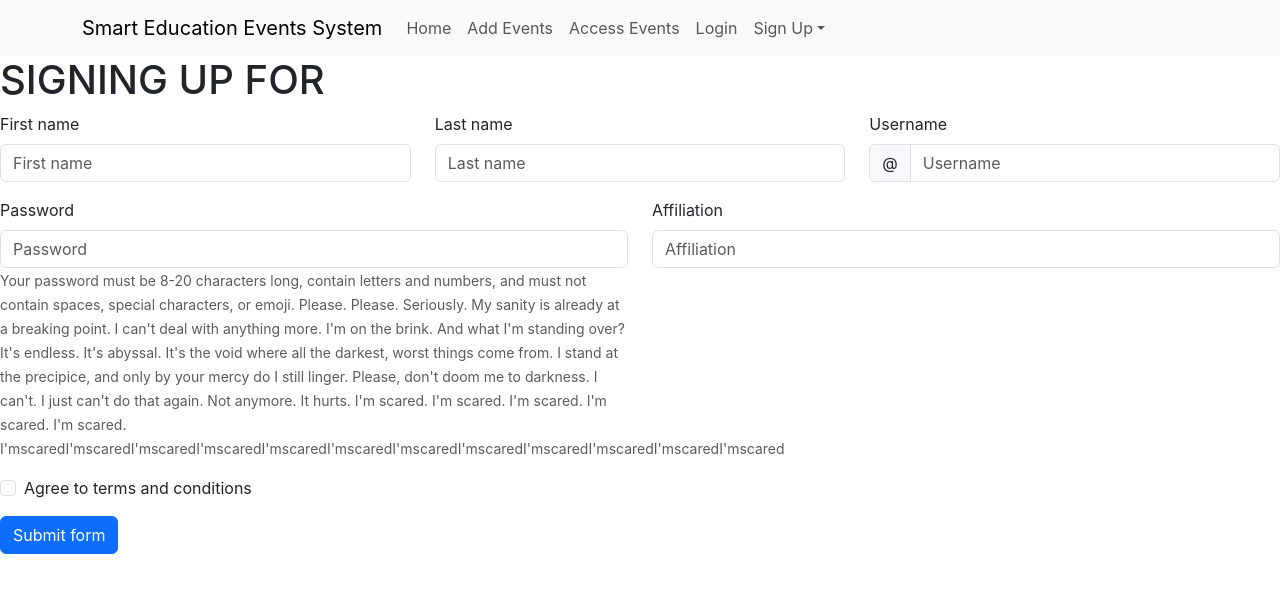
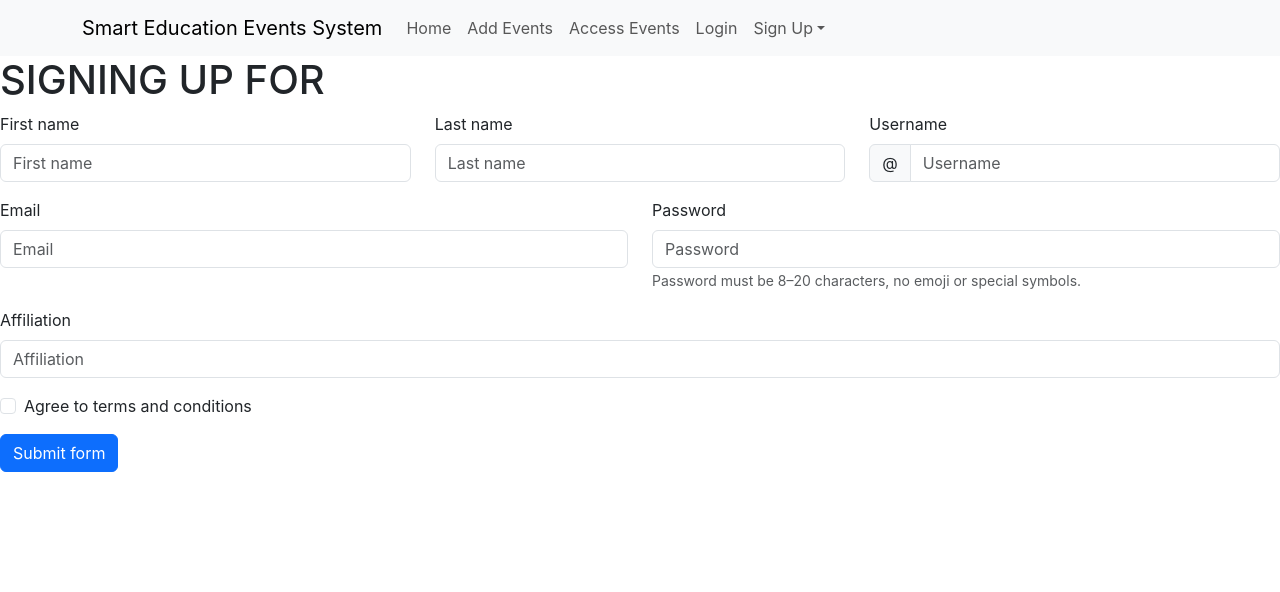
Before and after one commit to Kurake/343-Project, a React (Create React App) app in the folder sees/: page /signup in a window 1280 px wide. Shown: the top 592 px of the page. Built offline with nearby package versions, Linux system fonts and the light colour scheme.

Commit message:
Connect signup and login to backend

```diff
--- a/sees/src/Login.jsx
+++ b/sees/src/Login.jsx
@@ -1,16 +1,61 @@
 import React, { useState } from 'react';
-import Topnav from './Topnav';
-import './stylesheet.css';
+import Form from 'react-bootstrap/Form';
+import Button from 'react-bootstrap/Button';
+import axios from 'axios';
 
 function Login() {
+  const [formData, setFormData] = useState({
+    email: '',
+    password: '',
+  });
+
+  const handleChange = (e) => {
+    setFormData({ ...formData, [e.target.name]: e.target.value });
+  };
+
+  const handleSubmit = async (event) => {
+    event.preventDefault();
+
+    try {
+      const res = await axios.post('http://localhost:3001/api/auth/login', formData);
+      alert(`Welcome ${res.data.user.name} (${res.data.user.role})`);
+    } catch (err) {
+      alert('Login failed — invalid credentials');
+    }
+  };
+
   return (
-    <div className="App">
-        <h1>LOGGING IN</h1>
-        <h1>TO DO:</h1>
-        <h2>Implement User Registration and Login</h2>
-        <h2>Implement Event Creation and Management</h2>
-        <h2>Implement Live Chat</h2>
-        <h2>Implement Payment Integration</h2>
+    <div style={{ padding: '2rem' }}>
+      <h2>Login</h2>
+      <Form onSubmit={handleSubmit}>
+        <Form.Group className="mb-3" controlId="formEmail">
+          <Form.Label>Email (just use your username@example.com)</Form.Label>
+          <Form.Control
+            type="email"
+            name="email"
+            placeholder="Enter email"
+            value={formData.email}
+            onChange={handleChange}
+            required
+          />
+        </Form.Group>
+
+        <Form.Group className="mb-3" controlId="formPassword">
+          <Form.Label>Password</Form.Label>
+          <Form.Control
+            type="password"
+            name="password"
+            placeholder="Password"
+            value={formData.password}
+            onChange={handleChange}
+            required
+          />
+        </Form.Group>
+
+        <Button variant="primary" type="submit">
+          Log In
+        </Button>
+      </Form>
     </div>
   );
 }
--- a/sees/src/Signup.jsx
+++ b/sees/src/Signup.jsx
@@ -6,18 +6,46 @@ import InputGroup from 'react-bootstrap/InputGroup';
 import Row from 'react-bootstrap/Row';
 import Styles from './stylesheet.css';
 import { useLocation } from 'react-router-dom';
+import axios from 'axios';
 
 function Signup() {
   const location = useLocation();
   const data = location.state;
 
   const [validated, setValidated] = useState(false);
+  const [formData, setFormData] = useState({
+    firstName: '',
+    lastName: '',
+    username: '',
+    email: '',
+    password: '',
+    affiliation: '',
+  });
 
-  const handleSubmit = (event) => {
+  const handleChange = (e) =>
+    setFormData({ ...formData, [e.target.name]: e.target.value });
+
+  const handleSubmit = async (event) => {
     const form = event.currentTarget;
+    event.preventDefault();
+
     if (form.checkValidity() === false) {
-      event.preventDefault();
       event.stopPropagation();
+      setValidated(true);
+      return;
+    }
+
+    try {
+      const res = await axios.post('http://localhost:3001/api/auth/signup', {
+        name: `${formData.firstName} ${formData.lastName}`,
+        email: formData.email,
+        password: formData.password,
+        role: data || 'Attendee',
+      });
+
+      alert(res.data.message);
+    } catch (err) {
+      alert('Signup failed');
     }
 
     setValidated(true);
@@ -34,18 +62,26 @@ function Signup() {
               required
               type="text"
               placeholder="First name"
+              name="firstName"
+              value={formData.firstName}
+              onChange={handleChange}
             />
             <Form.Control.Feedback>Looks good!</Form.Control.Feedback>
           </Form.Group>
+
           <Form.Group as={Col} md="4" controlId="validationCustom02">
             <Form.Label>Last name</Form.Label>
             <Form.Control
               required
               type="text"
               placeholder="Last name"
+              name="lastName"
+              value={formData.lastName}
+              onChange={handleChange}
             />
             <Form.Control.Feedback>Looks good!</Form.Control.Feedback>
           </Form.Group>
+
           <Form.Group as={Col} md="4" controlId="validationCustomUsername">
             <Form.Label>Username</Form.Label>
             <InputGroup hasValidation>
@@ -55,6 +91,9 @@ function Signup() {
                 placeholder="Username"
                 aria-describedby="inputGroupPrepend"
                 required
+                name="username"
+                value={formData.username}
+                onChange={handleChange}
               />
               <Form.Control.Feedback type="invalid">
                 Please choose a username.
@@ -62,28 +101,55 @@ function Signup() {
             </InputGroup>
           </Form.Group>
         </Row>
+
         <Row className="mb-3">
-          <Form.Group as={Col} md="6" controlId="validationCustom03">
+          <Form.Group as={Col} md="6" controlId="validationCustomEmail">
+            <Form.Label>Email</Form.Label>
+            <Form.Control
+              required
+              type="email"
+              placeholder="Email"
+              name="email"
+              value={formData.email}
+              onChange={handleChange}
+            />
+            <Form.Control.Feedback type="invalid">
+              Please enter a valid email.
+            </Form.Control.Feedback>
+          </Form.Group>
+
+          <Form.Group as={Col} md="6" controlId="validationCustomPassword">
             <Form.Label>Password</Form.Label>
-            <Form.Control type="text" placeholder="Password" aria-describedby="passwordHelpBlock" required />
-            <Form.Text id="passwordHelpBlock" muted>
-              Your password must be 8-20 characters long, contain letters and numbers,
-              and must not contain spaces, special characters, or emoji. Please. Please. Seriously.
-              My sanity is already at a breaking point. I can't deal with anything more. I'm on the brink.
-              And what I'm standing over? It's endless. It's abyssal. It's the void where all the darkest, worst things come from.
-              I stand at the precipice, and only by your mercy do I still linger. Please, don't doom me to darkness. I can't.
-              I just can't do that again. Not anymore. It hurts. I'm scared. I'm scared. I'm scared. I'm scared. I'm scared.
-              I'mscaredI'mscaredI'mscaredI'mscaredI'mscaredI'mscaredI'mscaredI'mscaredI'mscaredI'mscaredI'mscaredI'mscared
+            <Form.Control
+              required
+              type="password"
+              placeholder="Password"
+              name="password"
+              value={formData.password}
+              onChange={handleChange}
+            />
+            <Form.Text muted>
+              Password must be 8–20 characters, no emoji or special symbols.
             </Form.Text>
           </Form.Group>
-          <Form.Group as={Col} md="6" controlId="validationCustom04">
+        </Row>
+
+        <Row className="mb-3">
+          <Form.Group as={Col} md="12" controlId="validationCustom04">
             <Form.Label>Affiliation</Form.Label>
-            <Form.Control type="text" placeholder="Affiliation" />
+            <Form.Control
+              type="text"
+              placeholder="Affiliation"
+              name="affiliation"
+              value={formData.affiliation}
+              onChange={handleChange}
+            />
             <Form.Control.Feedback type="invalid">
               Please provide a valid affiliation.
             </Form.Control.Feedback>
           </Form.Group>
         </Row>
+
         <Form.Group className="mb-3">
           <Form.Check
             required
@@ -92,15 +158,16 @@ function Signup() {
             feedbackType="invalid"
           />
         </Form.Group>
+
         <Button type="submit">Submit form</Button>
       </Form>
 
-      {data === 'attendee' && <Form.Label htmlFor="inputAttribute">Hidden Field, Leaping Attribute</Form.Label>}
-      {data === 'attendee' && <Form.Control
-        type="text"
-        id="inputAttribute"
-      />}
-
+      {data === 'attendee' && (
+        <>
+          <Form.Label htmlFor="inputAttribute">Hidden Field, Leaping Attribute</Form.Label>
+          <Form.Control type="text" id="inputAttribute" />
+        </>
+      )}
     </div>
   );
 }
```
